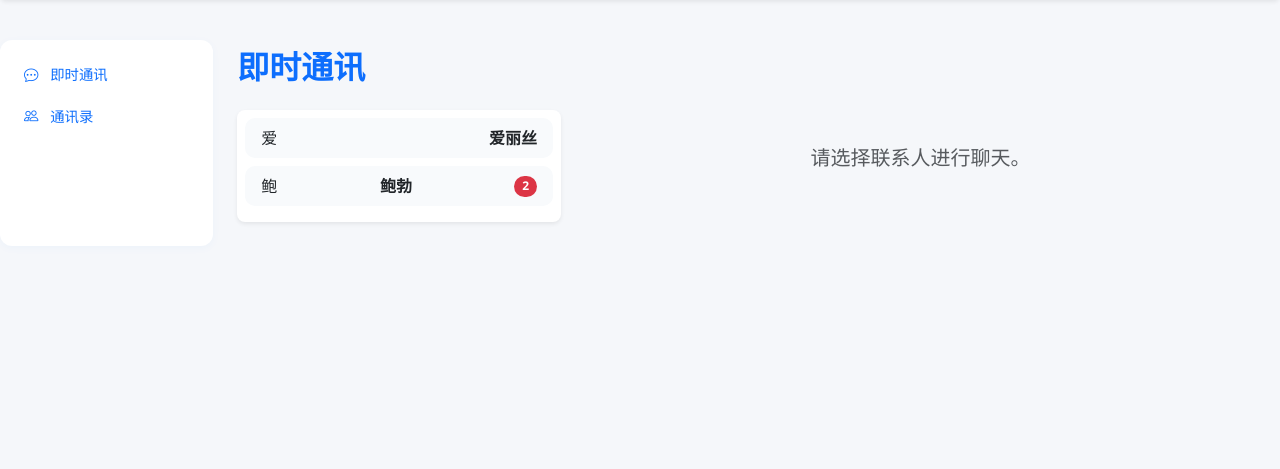
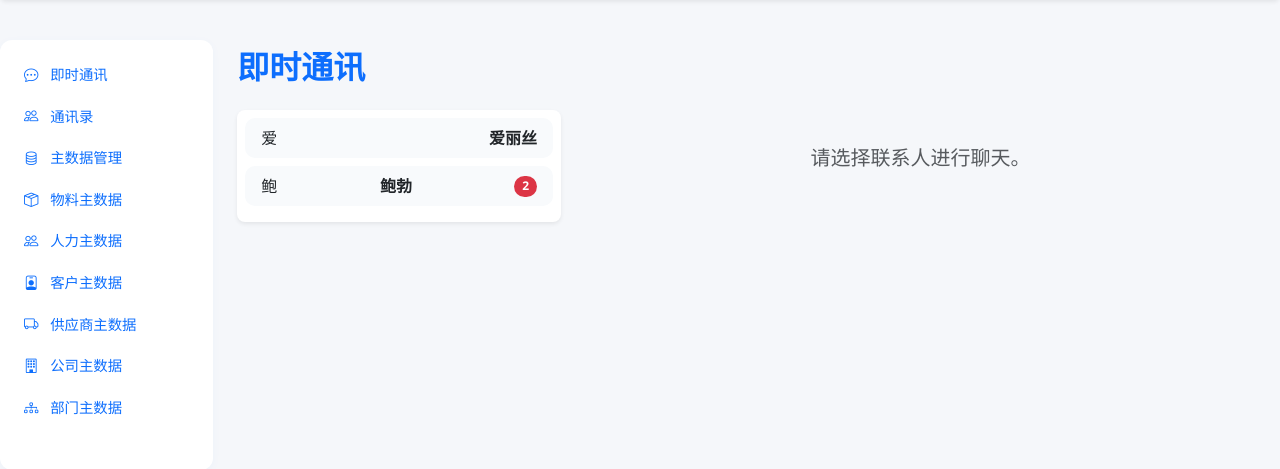
Before and after one commit to renjinguo/zhangshangbao, a Flask app: page /chat in a window 1280 px wide. Shown: the part 56-525 px from the top of the page. Run offline with Flask 3, Linux system fonts and the light colour scheme; the first user in the database is signed in.

Commit message:
添加主数据管理相关菜单项

```diff
--- a/templates/base.html
+++ b/templates/base.html
@@ -55,6 +55,41 @@
                                 <i class="bi bi-people"></i> 通讯录
                             </a>
                         </li>
+                        <li class="nav-item">
+                            <a class="nav-link" href="#">
+                                <i class="bi bi-database"></i> 主数据管理
+                            </a>
+                        </li>
+                        <li class="nav-item">
+                            <a class="nav-link" href="#">
+                                <i class="bi bi-box-seam"></i> 物料主数据
+                            </a>
+                        </li>
+                        <li class="nav-item">
+                            <a class="nav-link" href="#">
+                                <i class="bi bi-people"></i> 人力主数据
+                            </a>
+                        </li>
+                        <li class="nav-item">
+                            <a class="nav-link" href="#">
+                                <i class="bi bi-person-badge"></i> 客户主数据
+                            </a>
+                        </li>
+                        <li class="nav-item">
+                            <a class="nav-link" href="#">
+                                <i class="bi bi-truck"></i> 供应商主数据
+                            </a>
+                        </li>
+                        <li class="nav-item">
+                            <a class="nav-link" href="#">
+                                <i class="bi bi-building"></i> 公司主数据
+                            </a>
+                        </li>
+                        <li class="nav-item">
+                            <a class="nav-link" href="#">
+                                <i class="bi bi-diagram-3"></i> 部门主数据
+                            </a>
+                        </li>
                     </ul>
                 </div>
             </div>
```
